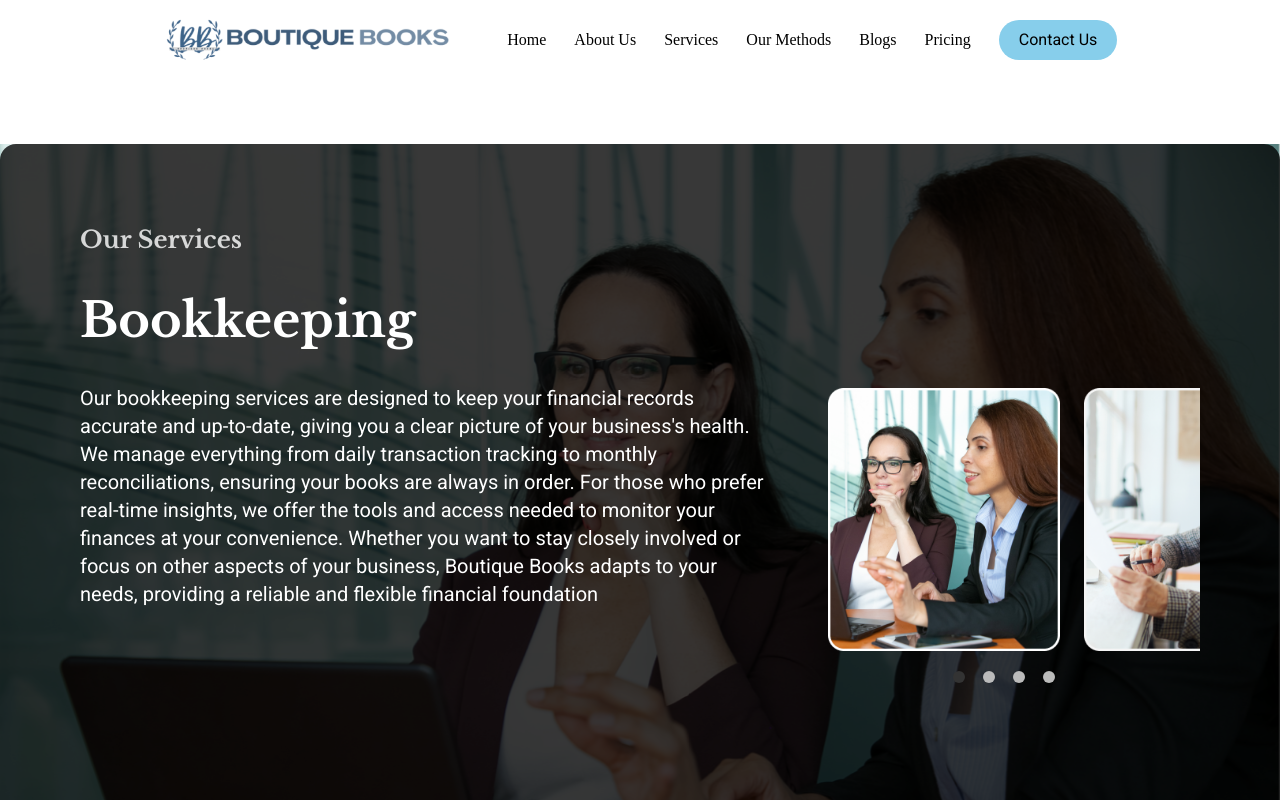
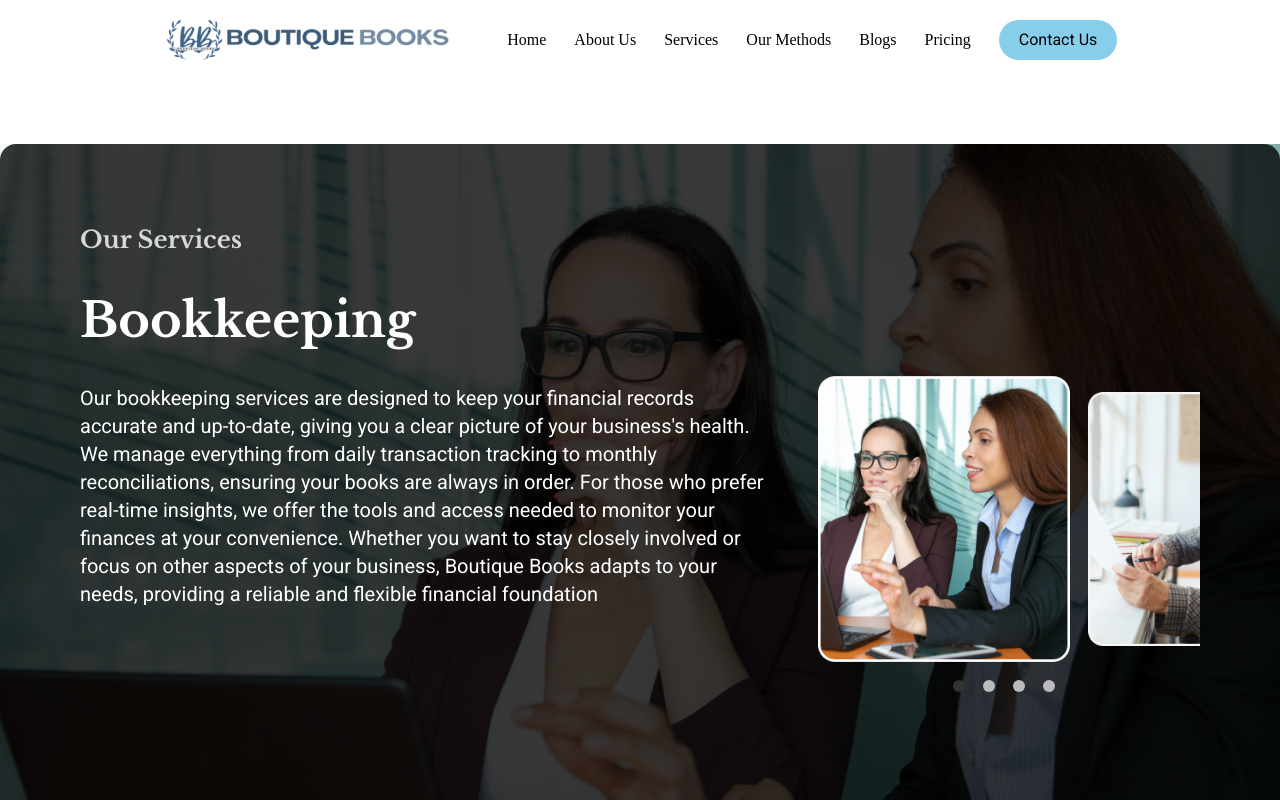
Before and after one commit to NikhilMourya/Boutique-Books, a React (Vite) app: page /services in a window 1280 px wide. Shown: the top 800 px of the page. Built offline with nearby package versions, Linux system fonts and the light colour scheme; a web font is replaced by a local one.

Commit message:
ServicesPage done ✅

```diff
--- a/src/page/ServicesPage.jsx
+++ b/src/page/ServicesPage.jsx
@@ -76,12 +76,14 @@ const ServicesPage = () => {
   const handleAfterChange = (current) => {
     if (current === 2.5) current = 3;
     // setSlideIndex(current);
-    console.log('Current Slide:', current);
+    console.log('Current Slide:', current, data[current]);
     SetActiveContent(data[current].content);
     SetActiveHeading(data[current].heading);
     animate();
     // console.log()
-    sliderRefBG.slickGoTo(current);
+    if (sliderRefBG) {
+      sliderRefBG.slickGoTo(current);
+    }
   };
 
   var SliderSettings = {
@@ -176,10 +178,10 @@ const ServicesPage = () => {
                                 }}
                               >
                                 {data.map((item, index) => (
-                                  <div key={index} className="p-3">
+                                  <div key={index} className="p-3 lg:p-4">
                                     <img
                                       src={item.image}
-                                      className="object-cover w-full h-auto"
+                                      className="object-cover transition-all duration-500 ease-in-out w-full h-auto"
                                     />
                                   </div>
                                 ))}
--- a/src/styles/index.css
+++ b/src/styles/index.css
@@ -52,8 +52,11 @@
 
 /* Customize the container of the dots */
 .slick-dots {
-  bottom: -20px;
+  bottom: -30px;
   /* Position the dots */
+}
+.slick-current img {
+  scale: 1.125;
 }
 
 /* Customize each dot */
```
